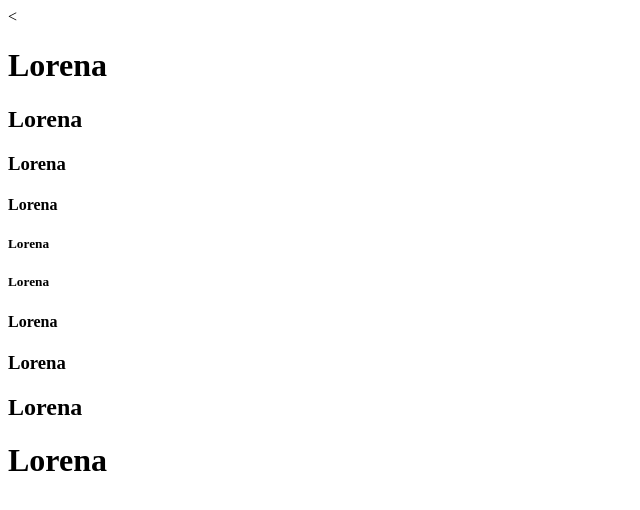
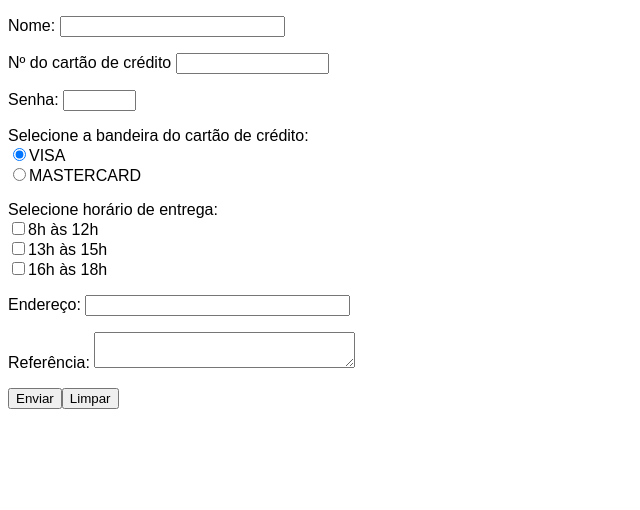
Before and after one commit to carlosdosanjo/projeto-site-simples, a plain HTML site: page doc.html in a window 1280 px wide. Shown: the whole page, without its empty margins (0-640 px from the left). Drawn offline with Linux system fonts and the light colour scheme.

Commit message:
add nova pagina

```diff
--- a/doc.html
+++ b/doc.html
@@ -1,19 +1,23 @@
 <!doctype HTML>
 <html>
 <head>
-	<title>DOCUMENT</title>
-<
+	<title>doc</title>
 </head>
 <body>
-	<h1>Lorena</h1>
-	<h2>Lorena</h2>
-	<h3>Lorena</h3>
-	<h4>Lorena</h4>
-	<h5>Lorena</h5>
-	<h5>Lorena</h5>
-	<h4>Lorena</h4>
-	<h3>Lorena</h3>
-	<h2>Lorena</h2>
-	<h1>Lorena</h1>
+	<form action="index.html" method="post">
+		<P><font face="Arial">Nome: <INPUT TYPE=text NAME="nome" SIZE="25" MAXLENGHT="50"></P>
+			<P>Nº do cartão de crédito <INPUT TYPE=text NAME="nun_cartao"  SIZE="16"></P>
+			<P>Senha: <INPUT TYPE=password NAME="senha" SIZE="6"></P>
+			<P>Selecione a bandeira do cartão de crédito:<BR>
+				<INPUT TYPE=radio NAME="vi" CHECKED>VISA<BR>
+				<INPUT TYPE=radio NAME="mst">MASTERCARD</P>
+			<P>Selecione horário de entrega:<BR>
+				<INPUT TYPE=checkbox NAME="horario1" SIZE="1">8h às 12h<BR>
+				<INPUT TYPE=checkbox NAME="horario2" SIZE="1">13h às 15h<BR>
+				<INPUT TYPE=checkbox NAME="horario2" SIZE="1">16h às 18h</P>
+			<P>Endereço: <INPUT TYPE=TEXT  NAME="end"  SIZE="30"</P>
+			<P>Referência: <TEXTAREA NAME="ref" ROWS="2" COLS= "30"></TEXTAREA></P>
+			<INPUT TYPE=submit VALUE="Enviar"><INPUT TYPE=reset VALUE="Limpar"><INPUT TYPE=hidden NAME="cpf" VALUE="verdadeiro">
+	</form>
 </body>
 </html>
```
Also changed, not shown: exercicio1.html (added, +30 -0 lines), index.html (+1 -1 lines).
